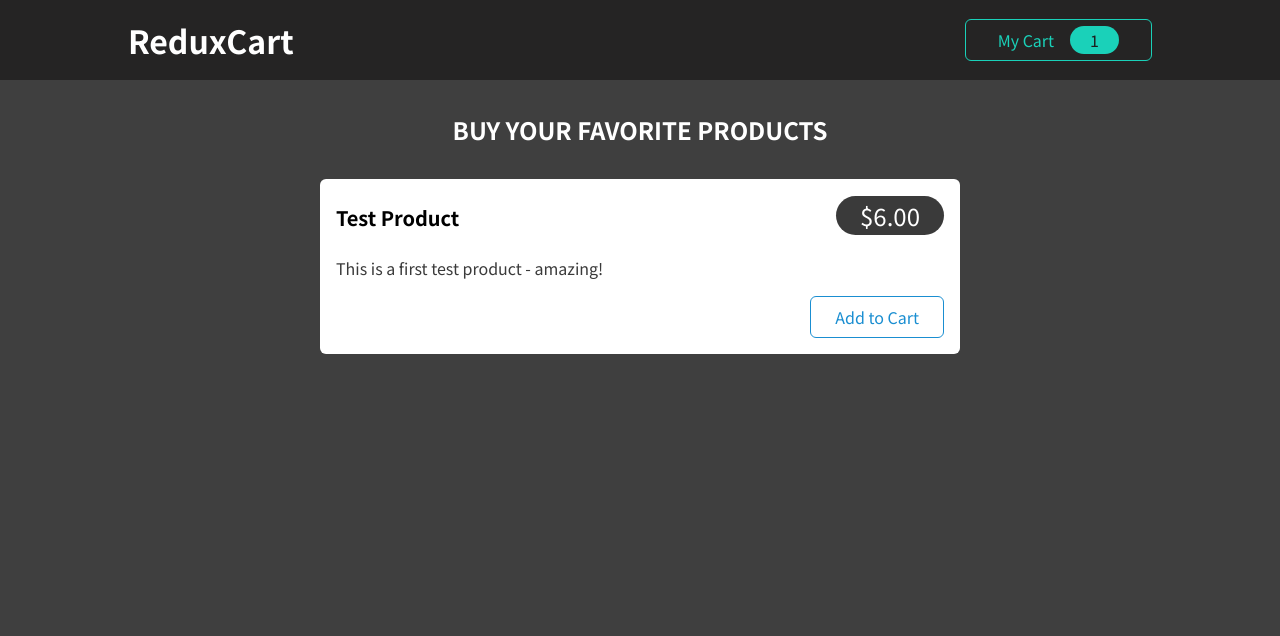
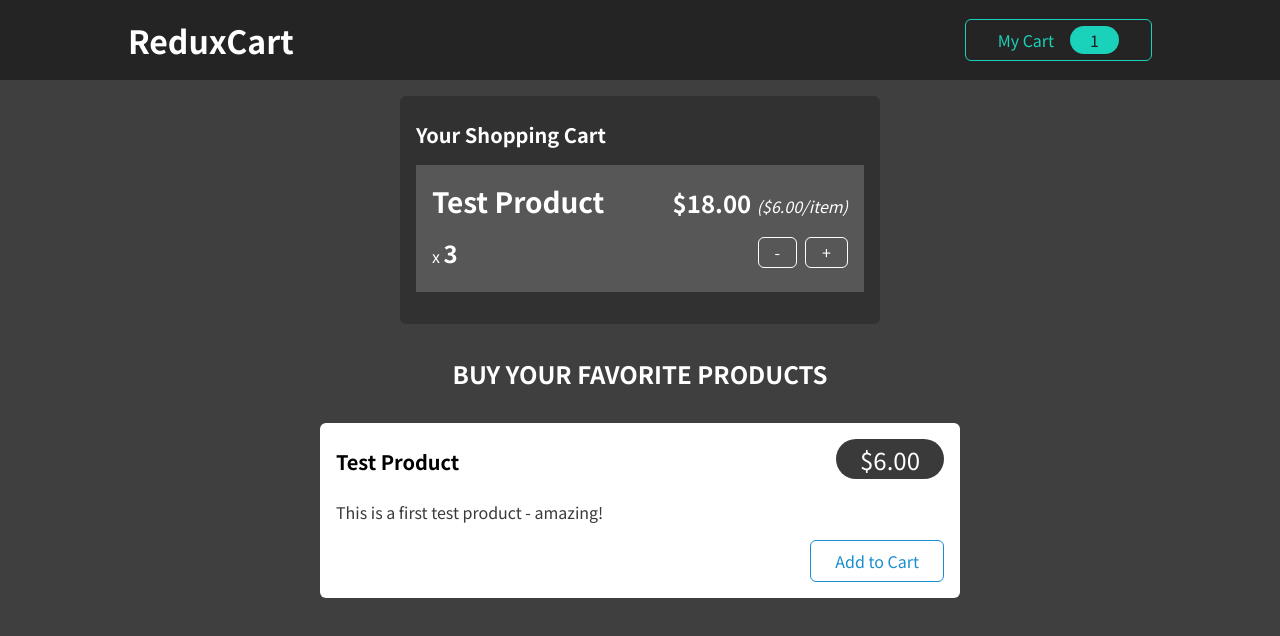
Before and after one commit to calculus0129/react-project-7, a Next.js app: page / in a window 1280 px wide. Shown: the top 636 px of the page. Built offline with nearby package versions, Linux system fonts and the light colour scheme.

Commit message:
feat: add functionalities to the slices

```diff
--- a/components/Cart/CartItem.tsx
+++ b/components/Cart/CartItem.tsx
@@ -1,6 +1,8 @@
 import classes from "./CartItem.module.css";
 import { Product } from "@/ds";
 import { productMap } from "@/db/Products";
+import { useDispatch } from "react-redux";
+import { actions } from "@/store";
 
 interface CartItemProps {
   itemId: string;
@@ -8,9 +10,15 @@ interface CartItemProps {
 }
 
 const CartItem: React.FC<CartItemProps> = ({ itemId, quantity }) => {
+  const dispatch = useDispatch();
+
   const product = productMap.get(itemId)!;
   const { ptitle, pprice } = product;
   const total = pprice * quantity;
+
+  const itemChangeHandler = (amount: number) => () => {
+    dispatch(actions.cartActions.addProduct({ pid: itemId, amount }));
+  };
 
   return (
     <li className={classes.item}>
@@ -26,8 +34,8 @@ const CartItem: React.FC<CartItemProps> = ({ itemId, quantity }) => {
           x <span>{quantity}</span>
         </div>
         <div className={classes.actions}>
-          <button>-</button>
-          <button>+</button>
+          <button onClick={itemChangeHandler(-1)}>-</button>
+          <button onClick={itemChangeHandler(1)}>+</button>
         </div>
       </div>
     </li>
--- a/components/Cart/index.tsx
+++ b/components/Cart/index.tsx
@@ -2,18 +2,16 @@ import Card from "@/components/UI/Card";
 import classes from "./Cart.module.css";
 import CartItem from "./CartItem";
 import { Product } from "@/ds";
-import { productMap } from "@/db/Products";
+import { useSelector } from "react-redux";
+import { RootState } from "@/store";
 
-const itemNumber = new Map<string, number>();
-const firstKey = productMap.keys().next().value ?? "";
-itemNumber.set(firstKey, 3);
-
-const Cart: React.FC = (props) => {
+const Cart: React.FC = () => {
+  const itemNumber = useSelector((state: RootState) => state.cart.cart);
   return (
     <Card className={classes.cart}>
       <h2>Your Shopping Cart</h2>
       <ul>
-        {Array.from(itemNumber.entries()).map(([pid, quantity]) => {
+        {Object.entries(itemNumber).map(([pid, quantity]) => {
           return <CartItem key={pid} itemId={pid} quantity={quantity} />;
         })}
       </ul>
--- a/components/Shop/ProductItem.tsx
+++ b/components/Shop/ProductItem.tsx
@@ -2,8 +2,11 @@ import { Product } from "@/ds";
 import Card from "@/components/UI/Card";
 import classes from "./ProductItem.module.css";
 import { productMap } from "@/db/Products";
+import { useDispatch } from "react-redux";
+import { actions } from "@/store";
 
 const ProductItem: React.FC<{ pid: string }> = (props) => {
+  const dispatch = useDispatch();
   const { pid } = props;
   const { ptitle, pprice, pdesc } = productMap.get(pid)!;
 
@@ -15,7 +18,12 @@ const ProductItem: React.FC<{ pid: string }> = (props) => {
           <div className={classes.price}>${pprice.toFixed(2)}</div>
         </header>
         <p>{pdesc}</p>
-        <div className={classes.actions}>
+        <div
+          className={classes.actions}
+          onClick={() =>
+            dispatch(actions.cartActions.addProduct({ pid, amount: 1 }))
+          }
+        >
           <button>Add to Cart</button>
         </div>
       </Card>
--- a/store/cartSlice.ts
+++ b/store/cartSlice.ts
@@ -1,8 +1,14 @@
 import { createSlice } from "@reduxjs/toolkit";
 import { CartState } from "@/ds";
 
+import { productMap } from "@/db/Products";
+
+const firstKey = productMap.keys().next().value ?? "";
+
 const initialState: CartState = {
-  cart: {},
+  cart: {
+    [firstKey]: 3, // Just an example.
+  },
 };
 
 const cartSlice = createSlice({
@@ -10,8 +16,13 @@ const cartSlice = createSlice({
   initialState,
   reducers: {
     addProduct(state, action: { payload: { pid: string; amount: number } }) {
-      state.cart[action.payload.pid] =
-        state.cart[action.payload.pid] ?? 0 + action.payload.amount;
+      state.cart[action.payload.pid] = Math.max(
+        0,
+        (state.cart[action.payload.pid] ?? 0) + action.payload.amount,
+      );
+      if (state.cart[action.payload.pid] === 0) {
+        delete state.cart[action.payload.pid];
+      }
     },
     removeProduct(state, action: { payload: string }) {
       delete state.cart[action.payload];
--- a/store/uiSlice.ts
+++ b/store/uiSlice.ts
@@ -2,7 +2,7 @@ import { createSlice } from "@reduxjs/toolkit";
 import { UiState } from "@/ds";
 
 const initialState: UiState = {
-  isCartOpen: false,
+  isCartOpen: true,
 };
 
 const uiSlice = createSlice({
```
Also changed, not shown: 1 other file (tests, documents, lock files or other folders).
